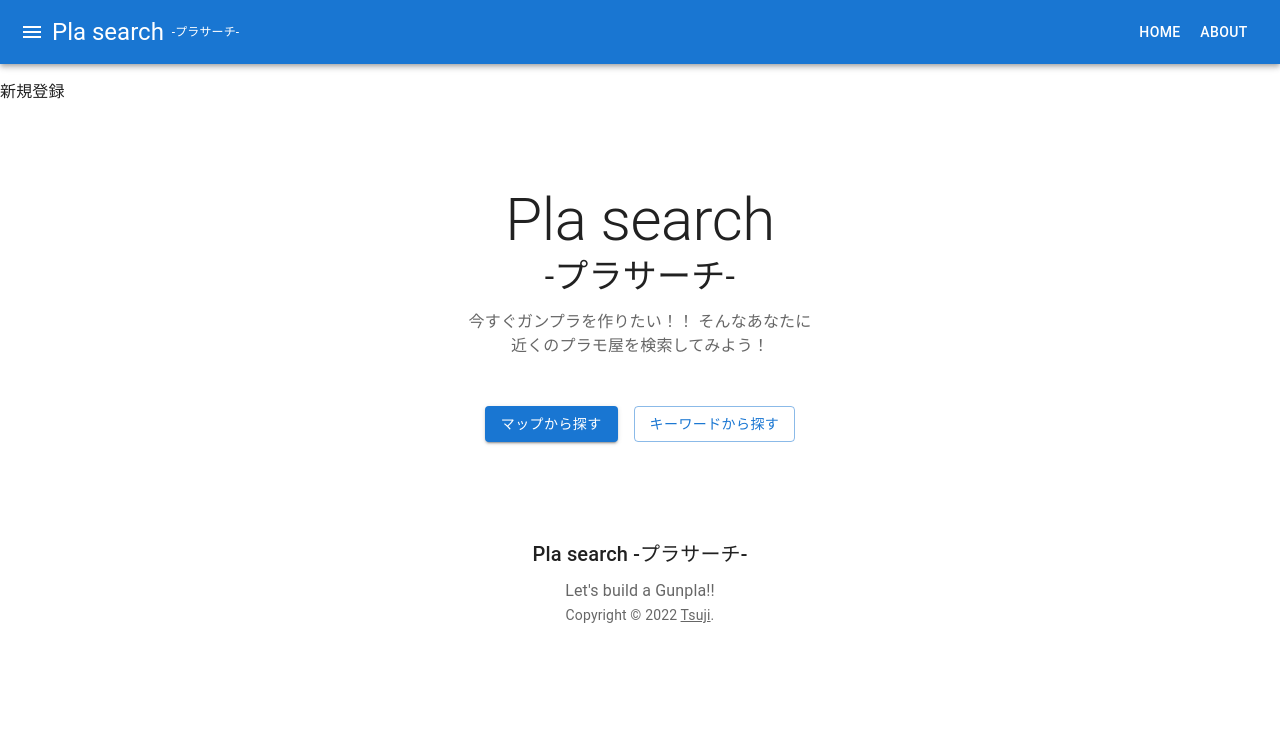
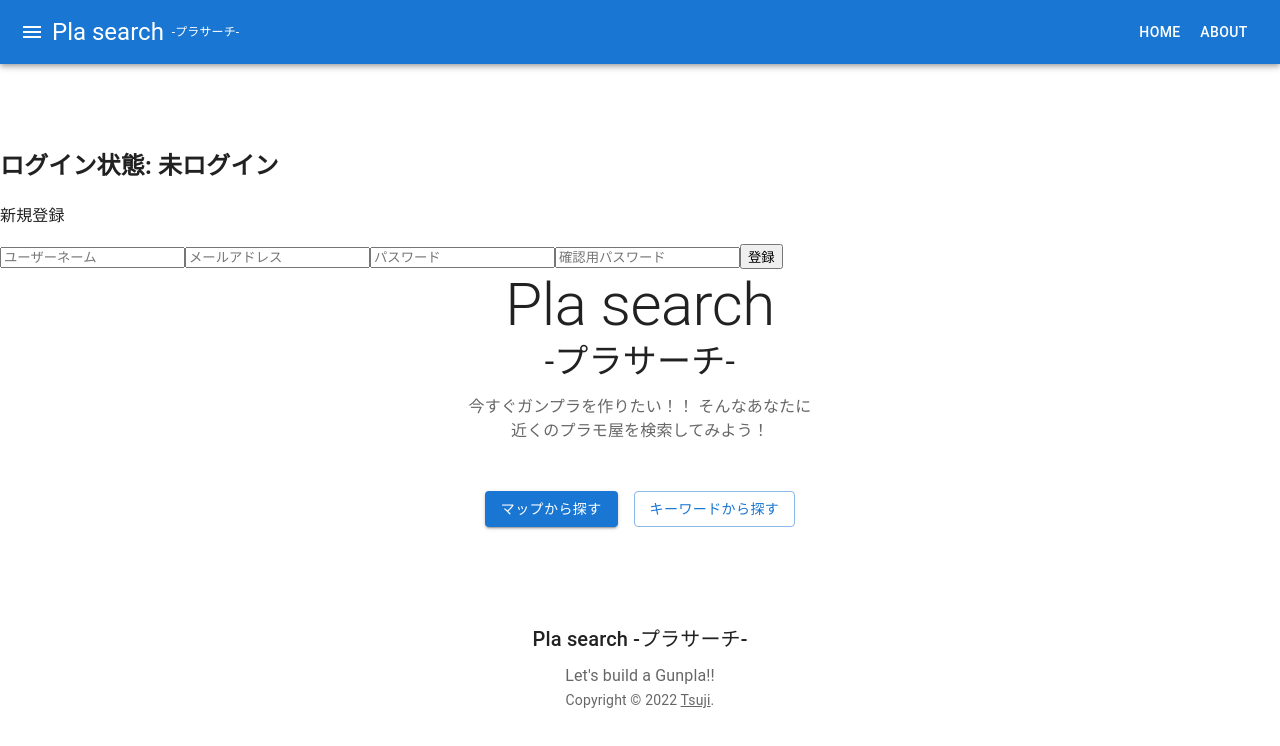
Before and after one commit to T-Towl/plasearch-front, a React (Create React App) app: page / in a window 1280 px wide. Shown: the top 746 px of the page. Built offline with nearby package versions, Linux system fonts and the light colour scheme.

Commit message:
Adding user registration

```diff
--- a/src/App.tsx
+++ b/src/App.tsx
@@ -3,7 +3,6 @@ import './App.css';
 import Header from "./components/defaults/Header";
 import Footer from "./components/defaults/Footer";
 import Main from "./components/Main";
-import Registration from './components/auth/Registration'
 import { createTheme, ThemeProvider } from "@mui/material/styles";
 
 const theme = createTheme();
@@ -12,7 +11,6 @@ export default function App() {
   return (
     <ThemeProvider theme={theme}>
       <Header />
-      <Registration  />
       <Main />
       <Footer />
     </ThemeProvider>
--- a/src/components/Main.tsx
+++ b/src/components/Main.tsx
@@ -1,4 +1,4 @@
-import * as React from "react";
+import React, { useState, createContext } from "react";
 import { Routes, Route } from "react-router-dom";
 import Home from "./pages/Home";
 import Map from "./pages/Map";
@@ -8,10 +8,24 @@ import About from "./pages/About";
 import Error from "./pages/Error";
 import Dashboard from "./pages/Dashboard";
 
+export const LoggedInStatus = createContext("")
+export const User = createContext({})
+export const HandleLogin = createContext<undefined | ((data: any) => void)>();
 
 function Main() {
+
+  const [loggedInStatus, setLoggedInStatus] = useState("未ログイン")
+  const [user, setUser] = useState({})
+
+  const handleLogin = (data) => {
+    setLoggedInStatus("ログインなう")
+    setUser(data.user)
+  }
+
   return (
     <main>
+      <LoggedInStatus.Provider value={loggedInStatus}>
+      <HandleLogin.Provider value={handleLogin}>
         <Routes>
           <Route index element={<Home />} />
           <Route path="/map" element={<Map />} />
@@ -21,6 +35,8 @@ function Main() {
           <Route path="*" element={<Error />} />
           <Route path="/dashboard" element={<Dashboard />} />
         </Routes>
+      </HandleLogin.Provider>
+      </LoggedInStatus.Provider>
     </main>
   );
 }
--- a/src/components/auth/Registration.tsx
+++ b/src/components/auth/Registration.tsx
@@ -1,9 +1,74 @@
-import React from 'react'
+// useStateフックをimportする
+import React, { useState, useContext} from 'react'
+import axios from 'axios'
+import { HandleSuccessfulAuthentication } from "../pages/Home"
 
 export default function Registration() {
-    return (
-        <div>
-           <p>新規登録</p>
-        </div>
-    )
+  // useState()を用いて、ユーザーデータの初期値（空の文字列）を定義する。
+  const [name, setName] = useState("")
+  const [email, setEmail] = useState("")
+  const [password, setPassword] = useState("")
+  const [passwordConfirmation, setPasswordConfirmation] = useState("")
+
+  const handleSuccessfulAuthentication = useContext(HandleSuccessfulAuthentication)
+
+  const handleSubmit = (event: any) => {
+    axios.post("http://localhost:3001/signup",
+      {
+        user: {
+          name: name,
+          email: email,
+          password: password,
+          password_confirmation: passwordConfirmation
+        }
+      },
+      { withCredentials: true }
+    ).then(response => {
+      if (response.data.status === 'created') {
+        handleSuccessfulAuthentication(response.data)
+      }
+      console.log("registration res", response)
+    }).catch(error => {
+      console.log("registration error", error)
+    })
+    event.preventDefault()
+  }
+
+  return (
+    <div>
+      <p>新規登録</p>
+
+      <form onSubmit={handleSubmit}>
+        <input
+          type="name"
+          name="name"
+          placeholder="ユーザーネーム"
+          value={name}
+          onChange={event => setName(event.target.value)}
+        />
+        <input
+          type="email"
+          name="email"
+          placeholder="メールアドレス"
+          value={email}
+          onChange={event => setEmail(event.target.value)}
+        />
+        <input
+          type="password"
+          name="password"
+          placeholder="パスワード"
+          value={password}
+          onChange={event => setPassword(event.target.value)}
+        />
+        <input
+          type="password"
+          name="password_confirmation"
+          placeholder="確認用パスワード"
+          value={passwordConfirmation}
+          onChange={event => setPasswordConfirmation(event.target.value)}
+        />
+        <button type="submit">登録</button>
+      </form>
+    </div>
+  )
 }
--- a/src/components/pages/Dashboard.tsx
+++ b/src/components/pages/Dashboard.tsx
@@ -1,9 +1,14 @@
-import React from 'react'
+import React, { useContext } from "react";
+import { LoggedInStatus } from '../Main'
 
 export default function Dashboard() {
-    return (
-        <div>
-            <h1>Dashboard</h1>
-        </div>
-    )
+
+  const status = useContext(LoggedInStatus)
+
+  return (
+    <div>
+      <h1>Dashboard</h1>
+      <h2>ログイン状態: {status}</h2>
+    </div>
+  )
 }
--- a/src/components/pages/Home.tsx
+++ b/src/components/pages/Home.tsx
@@ -1,4 +1,7 @@
-import React from "react";
+import React, { useContext, createContext } from "react";
+import { LoggedInStatus, HandleLogin } from '../Main'
+import Registration from '../auth/Registration'
+
 import { Link } from "react-router-dom";
 import Button from "@mui/material/Button";
 import Stack from "@mui/material/Stack";
@@ -6,7 +9,18 @@ import Box from "@mui/material/Box";
 import Typography from "@mui/material/Typography";
 import Container from "@mui/material/Container";
 
+export const HandleSuccessfulAuthentication = createContext<(data: any) => void>();
+
 function Home() {
+
+  const loggedInStatus = useContext(LoggedInStatus)
+  const handleLogin = useContext(HandleLogin)
+
+  const handleSuccessfulAuthentication = (data) => {
+    handleLogin(data)
+    handleLogin.history.push("/dashboard")
+  }
+
   return (
     <Box
       sx={{
@@ -15,6 +29,11 @@ function Home() {
         pb: 6
       }}
     >
+      <h2>ログイン状態: {loggedInStatus}</h2>
+      <HandleSuccessfulAuthentication.Provider value={handleSuccessfulAuthentication}>
+        <Registration  />
+      </HandleSuccessfulAuthentication.Provider>
+
       <Container maxWidth="sm">
         <Typography
           component="h1"
```
Lines whose indentation alone changed are shown as unchanged.
